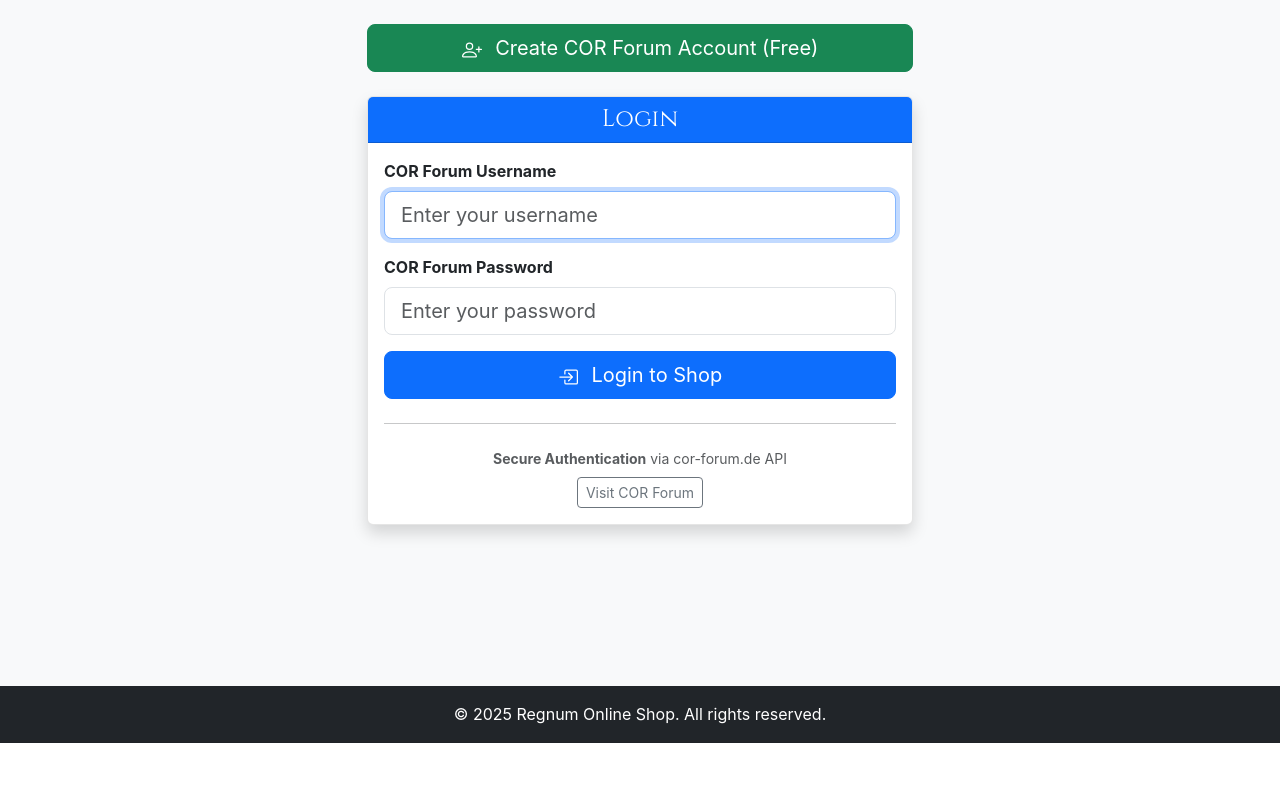
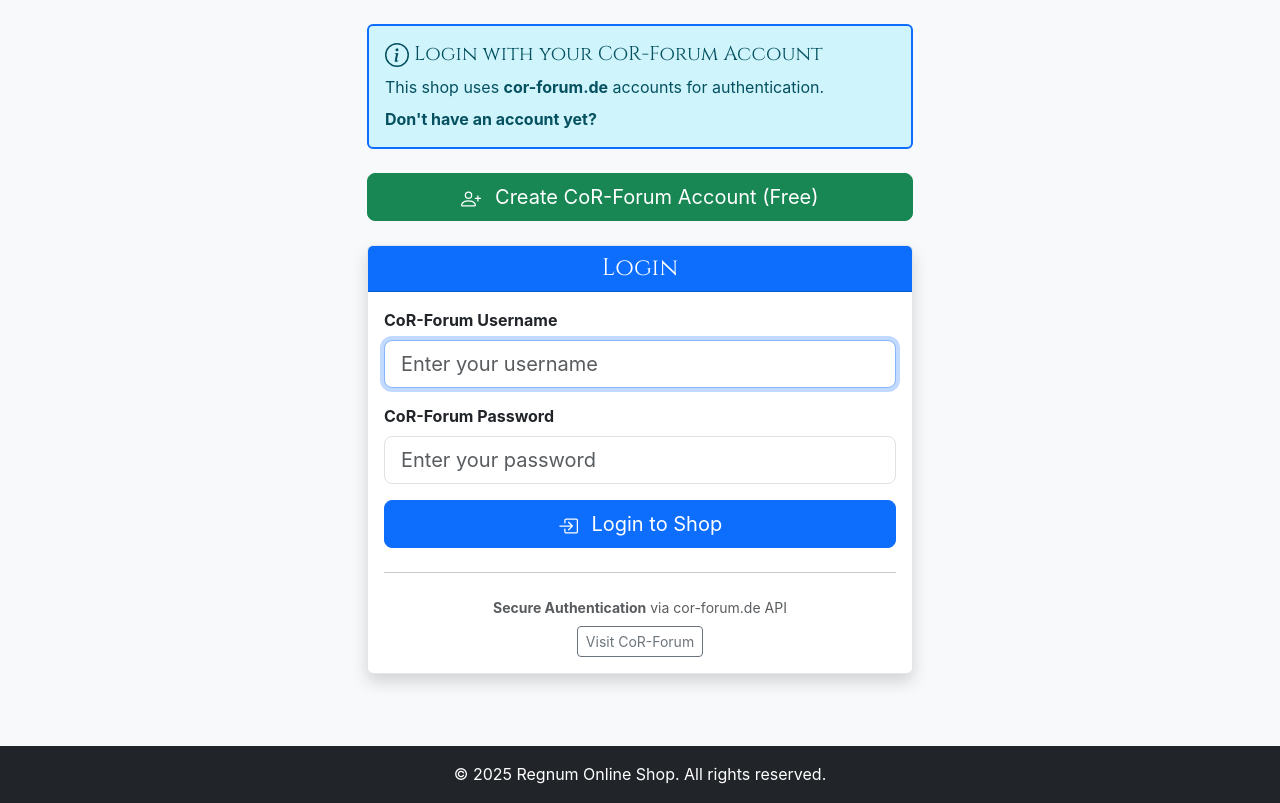
Before and after one commit to Joshua2504/regnumshop, a PHP site: page /login.php in a window 1280 px wide. Shown: the part 57-860 px from the top of the page. Before the commit the page ends 800 px from the top, so only its background shows below. Run offline with PHP 8.4, Linux system fonts and the light colour scheme.

Commit message:
Update login page: correct branding to "CoR-Forum" and adjust registration link

```diff
--- a/public/login.php
+++ b/public/login.php
@@ -63,13 +63,13 @@
 <div class="row justify-content-center">
     <div class="col-md-6">
         <!-- Registration Notice -->
-        <div class="alert alert-info border-primary mb-4" style="border-width: 2px;">
+        <div class="alert alert-info border-primary mb-4 alert-permanent" style="border-width: 2px;">
             <h5 class="alert-heading">
                 <svg xmlns="http://www.w3.org/2000/svg" width="24" height="24" fill="currentColor" class="bi bi-info-circle" viewBox="0 0 16 16" style="vertical-align: text-bottom;">
                     <path d="M8 15A7 7 0 1 1 8 1a7 7 0 0 1 0 14zm0 1A8 8 0 1 0 8 0a8 8 0 0 0 0 16z"/>
                     <path d="M8.93 6.588l-2.29.287-.082.38.45.083c.294.07.352.176.288.469l-.738 3.468c-.194.897.105 1.319.808 1.319.545 0 1.178-.252 1.465-.598l.088-.416c-.2.176-.492.246-.686.246-.275 0-.375-.193-.304-.533L8.93 6.588zM9 4.5a1 1 0 1 1-2 0 1 1 0 0 1 2 0z"/>
                 </svg>
-                Login with your COR Forum Account
+                Login with your CoR-Forum Account
             </h5>
             <p class="mb-2">
                 This shop uses <strong>cor-forum.de</strong> accounts for authentication.
@@ -81,12 +81,12 @@
 
         <!-- Registration Button -->
         <div class="d-grid gap-2 mb-4">
-            <a href="https://cor-forum.de/register" target="_blank" class="btn btn-success btn-lg">
+            <a href="https://cor-forum.de/board/register" target="_blank" class="btn btn-success btn-lg">
                 <svg xmlns="http://www.w3.org/2000/svg" width="20" height="20" fill="currentColor" class="bi bi-person-plus" viewBox="0 0 16 16" style="vertical-align: text-bottom; margin-right: 8px;">
                     <path d="M6 8a3 3 0 1 0 0-6 3 3 0 0 0 0 6zm2-3a2 2 0 1 1-4 0 2 2 0 0 1 4 0zm4 8c0 1-1 1-1 1H1s-1 0-1-1 1-4 6-4 6 3 6 4zm-1-.004c-.001-.246-.154-.986-.832-1.664C9.516 10.68 8.289 10 6 10c-2.29 0-3.516.68-4.168 1.332-.678.678-.83 1.418-.832 1.664h10z"/>
                     <path fill-rule="evenodd" d="M13.5 5a.5.5 0 0 1 .5.5V7h1.5a.5.5 0 0 1 0 1H14v1.5a.5.5 0 0 1-1 0V8h-1.5a.5.5 0 0 1 0-1H13V5.5a.5.5 0 0 1 .5-.5z"/>
                 </svg>
-                Create COR Forum Account (Free)
+                Create CoR-Forum Account (Free)
             </a>
         </div>
 
@@ -103,13 +103,13 @@
                 <form method="POST">
                     <div class="mb-3">
                         <label for="username" class="form-label">
-                            <strong>COR Forum Username</strong>
+                            <strong>CoR-Forum Username</strong>
                         </label>
                         <input type="text" class="form-control form-control-lg" id="username" name="username" placeholder="Enter your username" required autofocus>
                     </div>
                     <div class="mb-3">
                         <label for="password" class="form-label">
-                            <strong>COR Forum Password</strong>
+                            <strong>CoR-Forum Password</strong>
                         </label>
                         <input type="password" class="form-control form-control-lg" id="password" name="password" placeholder="Enter your password" required>
                     </div>
@@ -129,7 +129,7 @@
                         <strong>Secure Authentication</strong> via cor-forum.de API
                     </small>
                     <a href="https://cor-forum.de" target="_blank" class="btn btn-outline-secondary btn-sm">
-                        Visit COR Forum
+                        Visit CoR-Forum
                     </a>
                 </div>
             </div>
```
Also changed, not shown: CHANGELOG.md.
